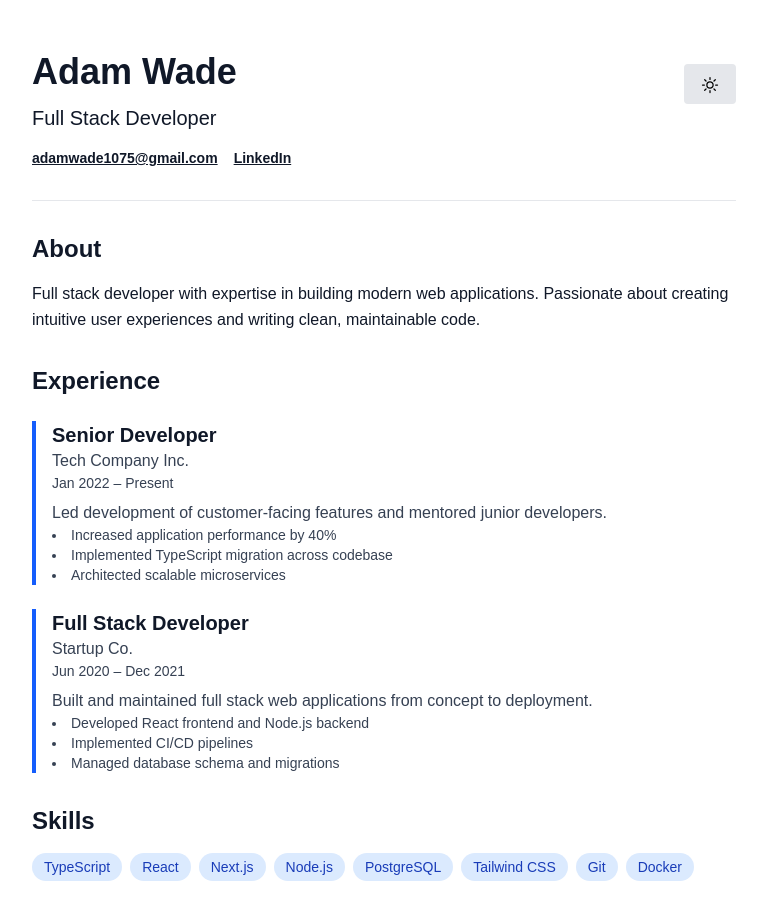
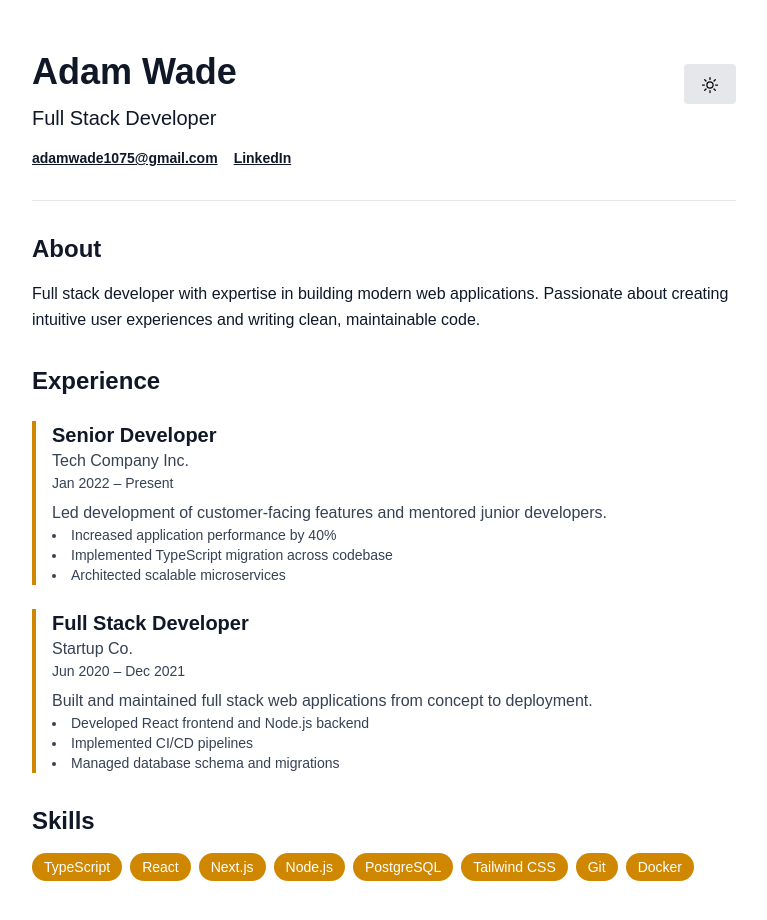
Before and after one commit to AWade1075/personal-site, a Next.js app: page / in a window 1280 px wide. Shown: the top 920 px of the page, without its empty margins (256-1023 px from the left). Built offline with nearby package versions, Linux system fonts and the light colour scheme; a web font is replaced by a local one.

Commit message:
fix naming collision

```diff
--- a/src/app/app.css
+++ b/src/app/app.css
@@ -6,8 +6,8 @@
   --font-sans: InterVariable, sans-serif;
   --font-sans-font-feature-settings: "cv02", "cv03", "cv04", "cv11";
 
-  --color-primary: var(--color-yellow-800);
-  --color-primary-dark: var(--color-yellow-600);
+  --color-col-primary: var(--color-yellow-600);
+  --color-col-primary-dark: var(--color-yellow-800);
   --color-background: var(--color-white);
   --color-text-primary: var(--color-gray-900);
   --color-text-secondary: var(--color-gray-700);
--- a/src/features/landing/Experience.tsx
+++ b/src/features/landing/Experience.tsx
@@ -17,7 +17,7 @@ export const Experience = ({ jobs }: ExperienceProps) => {
       <h2 className="text-2xl font-bold text-text-primary mb-6">Experience</h2>
       <div className="space-y-6">
         {jobs.map((job, index) => (
-          <div key={index} className="border-l-4 border-blue-600 pl-4">
+          <div key={index} className="border-l-4 border-col-primary pl-4">
             <h3 className="text-xl font-semibold text-text-primary">
               {job.title}
             </h3>
--- a/src/features/landing/Header.tsx
+++ b/src/features/landing/Header.tsx
@@ -46,7 +46,7 @@ export const Header = ({ name, title, email, linkedin }: HeaderProps) => {
       <div className="flex gap-4 text-sm text-text-primary">
         <a
           href={`mailto:${email}`}
-          className="hover:text-primary underline font-bold"
+          className="hover:text-col-primary underline font-bold"
         >
           {email}
         </a>
@@ -56,7 +56,7 @@ export const Header = ({ name, title, email, linkedin }: HeaderProps) => {
             href={linkedin}
             target="_blank"
             rel="noopener noreferrer"
-            className="hover:text-primary underline font-bold"
+            className="hover:text-col-primary underline font-bold"
           >
             LinkedIn
           </a>
--- a/src/features/landing/Skills.tsx
+++ b/src/features/landing/Skills.tsx
@@ -5,12 +5,12 @@ interface SkillsProps {
 export const Skills = ({ skills }: SkillsProps) => {
   return (
     <section className="mb-8">
-      <h2 className="text-2xl font-bold text-gray-900 mb-4">Skills</h2>
+      <h2 className="text-2xl font-bold text-text-primary mb-4">Skills</h2>
       <div className="flex flex-wrap gap-2">
         {skills.map((skill, index) => (
           <span
             key={index}
-            className="px-3 py-1 bg-blue-100 text-blue-800 rounded-full text-sm font-medium"
+            className="px-3 py-1 bg-col-primary text-white rounded-full text-sm font-medium"
           >
             {skill}
           </span>
```
